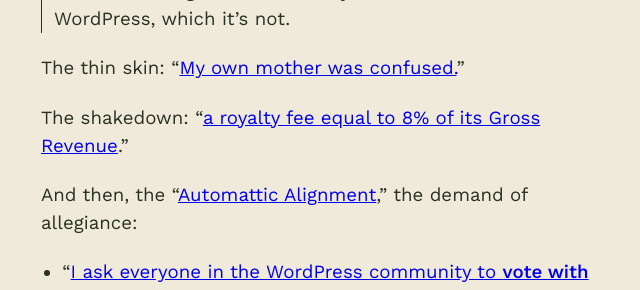
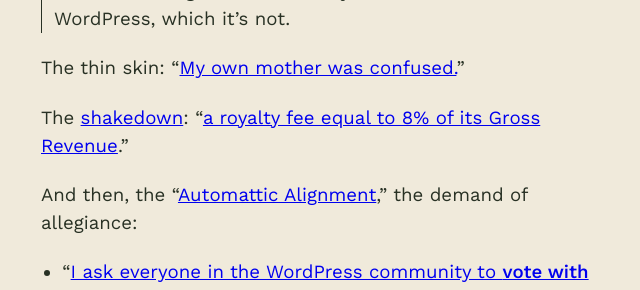
Before and after one commit to chadwhitacre/openpath, a Jekyll site: the page built from 2024/a-tale-of-two-leaders/index.md, in a window 1280 px wide and 900 px high, scrolled down 1726 px. Shown: the part 153-443 px from the top of the window, without its empty margins (319-959 px from the left). Built offline with Jekyll 4.4.1, drawn with Linux system fonts in a browser that asks for light colours; some web fonts are replaced; comment, search, counter and statistics services are not loaded; some of the changed lines change nothing that is shown.

Commit message:
Another link

```diff
--- a/2024/a-tale-of-two-leaders/index.md
+++ b/2024/a-tale-of-two-leaders/index.md
@@ -55,7 +55,7 @@
 
 The thin skin: "[My own mother was confused.](https://wordpress.org/news/2024/09/wp-engine/)"
 
-The shakedown: "[a royalty fee equal to 8% of its Gross Revenue](https://automattic.com/2024/10/01/wpe-terms/)."
+The [shakedown](https://automattic.com/2024/10/01/wpe-terms/): "[a royalty fee equal to 8% of its Gross Revenue](https://automattic.com/2024/10/01/wpe-terms/)."
 
 And then, the "[Automattic Alignment](https://ma.tt/2024/10/alignment/)," the
 demand of allegiance:
```
